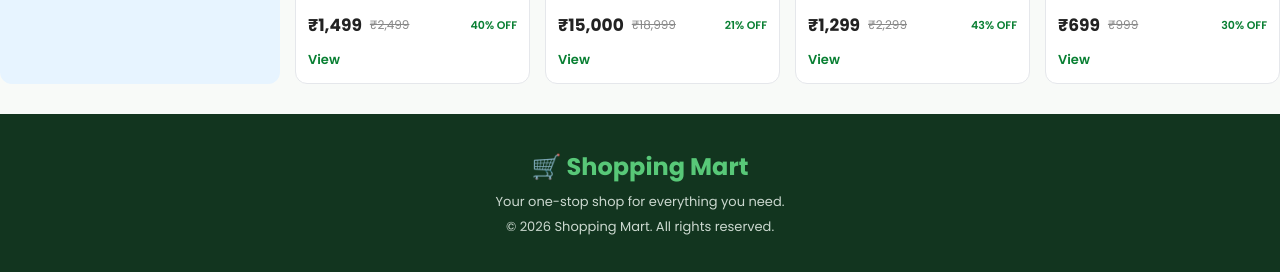
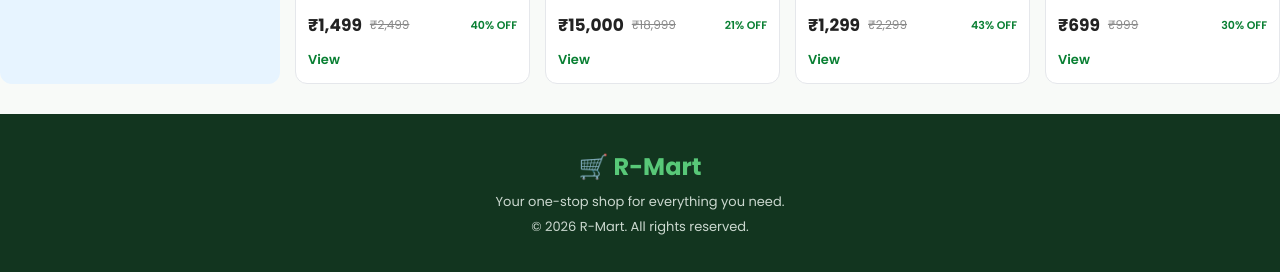
Before and after one commit to roshniguntuka-IT/R-Mart, a plain HTML site: page index.html in a window 1280 px wide. Shown: the part 1099-1371 px from the top of the page. Drawn offline with Linux system fonts and the light colour scheme.

Commit message:
Update R-Mart website

```diff
--- a/index.html
+++ b/index.html
@@ -263,9 +263,9 @@
 </section>
          <footer>
 
-        <h2>🛒 Shopping Mart</h2>
+        <h2>🛒 R-Mart</h2>
      <p>Your one-stop shop for everything you need.</p>
-        <p>© 2026 Shopping Mart. All rights reserved.</p>
+        <p>© 2026 R-Mart. All rights reserved.</p>
 
     </footer>
     <div class="login-box" id="loginBox">
```
